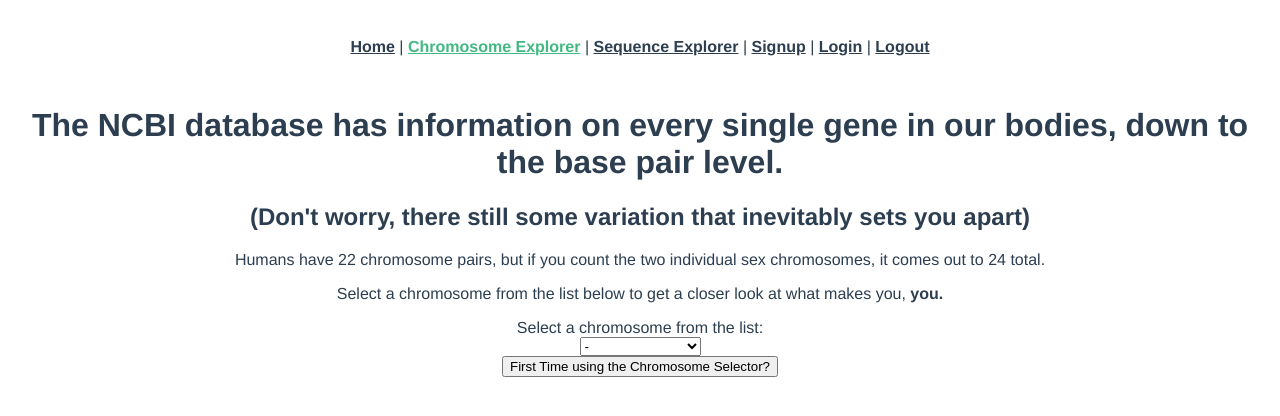
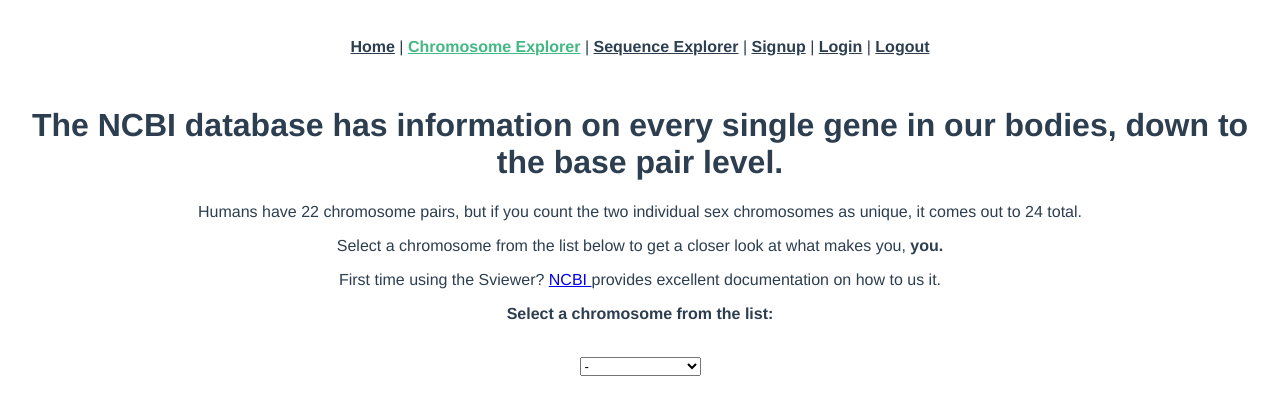
Before and after one commit to Djcross930/Biology-frontend, a Vue app: page /ChromosomeView in a window 1280 px wide. Shown: the top 416 px of the page. Built offline with nearby package versions, Linux system fonts and the light colour scheme.

Commit message:
fixed home and chromosome page text, and added option for 24th chromosome on sviewer

```diff
--- a/src/views/ChromosomeView.vue
+++ b/src/views/ChromosomeView.vue
@@ -15,11 +15,13 @@ export default {
 <template>
   <div class="about">
     <h1>The NCBI database has information on every single gene in our bodies, down to the base pair level.</h1>
-    <h2>(Don't worry, there still some variation that inevitably sets you apart)</h2>
-    <p> Humans have 22 chromosome pairs, but if you count the two individual sex chromosomes, it comes out to 24 total.
-    </p>
+    <p> Humans have 22 chromosome pairs, but if you count the two individual sex chromosomes as unique, it comes out to
+      24 total. </p>
     <p> Select a chromosome from the list below to get a closer look at what makes you, <b>you.</b></p>
-    Select a chromosome from the list:<br />
+    <p> First time using the Sviewer? <a href="https://www.ncbi.nlm.nih.gov/tools/sviewer/embedding-api/#bookmark1">
+        NCBI </a> provides excellent documentation on how to us it.</p>
+    <p><b>Select a chromosome from the list:</b></p>
+    <br />
 
     <select onchange="loadSV(event.target.value)">
       <option value="">-</option>
@@ -46,13 +48,12 @@ export default {
       <option value="NC_000021">Chromosome 21</option>
       <option value="NC_000022">Chromosome 22</option>
       <option value="NC_000023">Chromosome 23</option>
+      <option value="NC_000024">Chromosome 24</option>
     </select>
 
     <br />
 
     <div id="mySeqViewer1">
     </div>
-    <button v-on:click="showHidden()">First Time using the Chromosome Selector?</button>
-    <div v-show="value2">I'm not rendered!</div>
   </div>
 </template>
--- a/src/views/HomeView.vue
+++ b/src/views/HomeView.vue
@@ -1,18 +1,24 @@
+<script>
+export default {
+  data: function () {
+    return {
+      message: "Welcome to geneViewer",
+    };
+  },
+  created: function () { },
+  methods: {},
+};
+</script>
+
 <template>
   <div class="home">
-    <img alt="Vue logo" src="../assets/logo.png">
-    <HelloWorld msg="Welcome to Your Vue.js App"/>
+    <h1>{{ message }}</h1>
+    <p> Visit the Chromosome Explorer tab to get detailed information on every unique human chromosome!</p>
+    <p> If you find a gene you're interested in, enter it's common name into the sequence explorer to get an in depth
+      look at the gene. </p>
   </div>
 </template>
 
-<script>
-// @ is an alias to /src
-import HelloWorld from '@/components/HelloWorld.vue'
+<style>
 
-export default {
-  name: 'HomeView',
-  components: {
-    HelloWorld
-  }
-}
-</script>
+</style>
```
